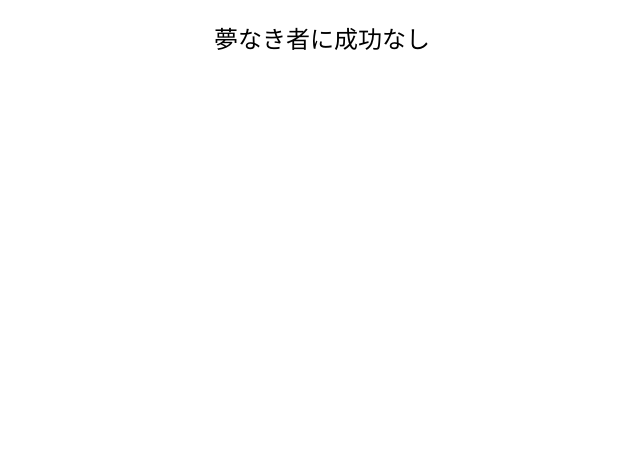
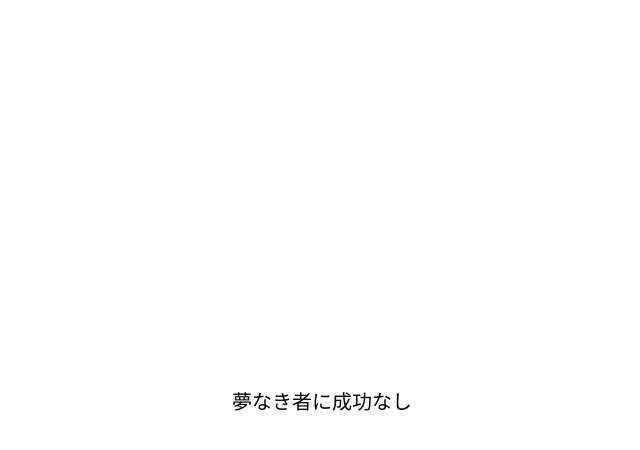
Before and after one commit to mito198807/notion-widget, a plain HTML site: page index.html in a window 1280 px wide. Shown: the whole page, without its empty margins (318-958 px from the left). Drawn offline with Linux system fonts and the light colour scheme.

Commit message:
Update index.html

```diff
--- a/index.html
+++ b/index.html
@@ -7,10 +7,16 @@
 <style>
     body {
         font-family: Arial, sans-serif;
+        font-weight: 300; /* 細いフォント */
         text-align: center;
-        font-size: 24px;
-        margin: 20px;
+        font-size: 20px; /* 少し小さく */
+        margin: 0;
+        display: flex;
+        align-items: center;
+        justify-content: center;
+        height: 100vh; /* 画面の中央に配置 */
         color: black; /* デフォルト（ライトモード） */
+        background-color: transparent;
     }
 
     /* PCの設定がダークモードの場合、文字色を白に変更 */
```
